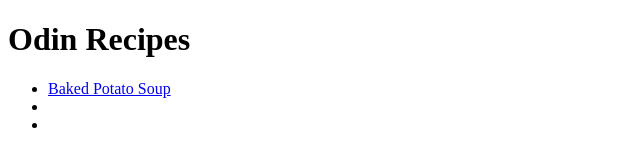
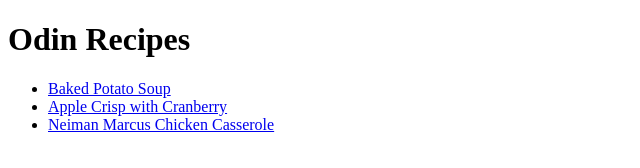
Before and after one commit to JulianG08/odin-recipes, a plain HTML site: page index.html in a window 1280 px wide. Shown: the whole page, without its empty margins (0-640 px from the left). Drawn offline with Linux system fonts and the light colour scheme.

Commit message:
Creating links to some recipes
The link to some other recipes were added in order to complete the
project

```diff
--- a/index.html
+++ b/index.html
@@ -9,8 +9,8 @@
     <h1>Odin Recipes</h1>
     <ul>
         <li><a href="./recipes/baked-potato-soup.html">Baked Potato Soup</a></li>
-        <li></li>
-        <li></li>
+        <li><a href="./recipes/apple-crisped.html">Apple Crisp with Cranberry</a></li>
+        <li><a href="./recipes/chicken-casserole.html">Neiman Marcus Chicken Casserole</a></li>
     </ul>
 </body>
 </html>
```
